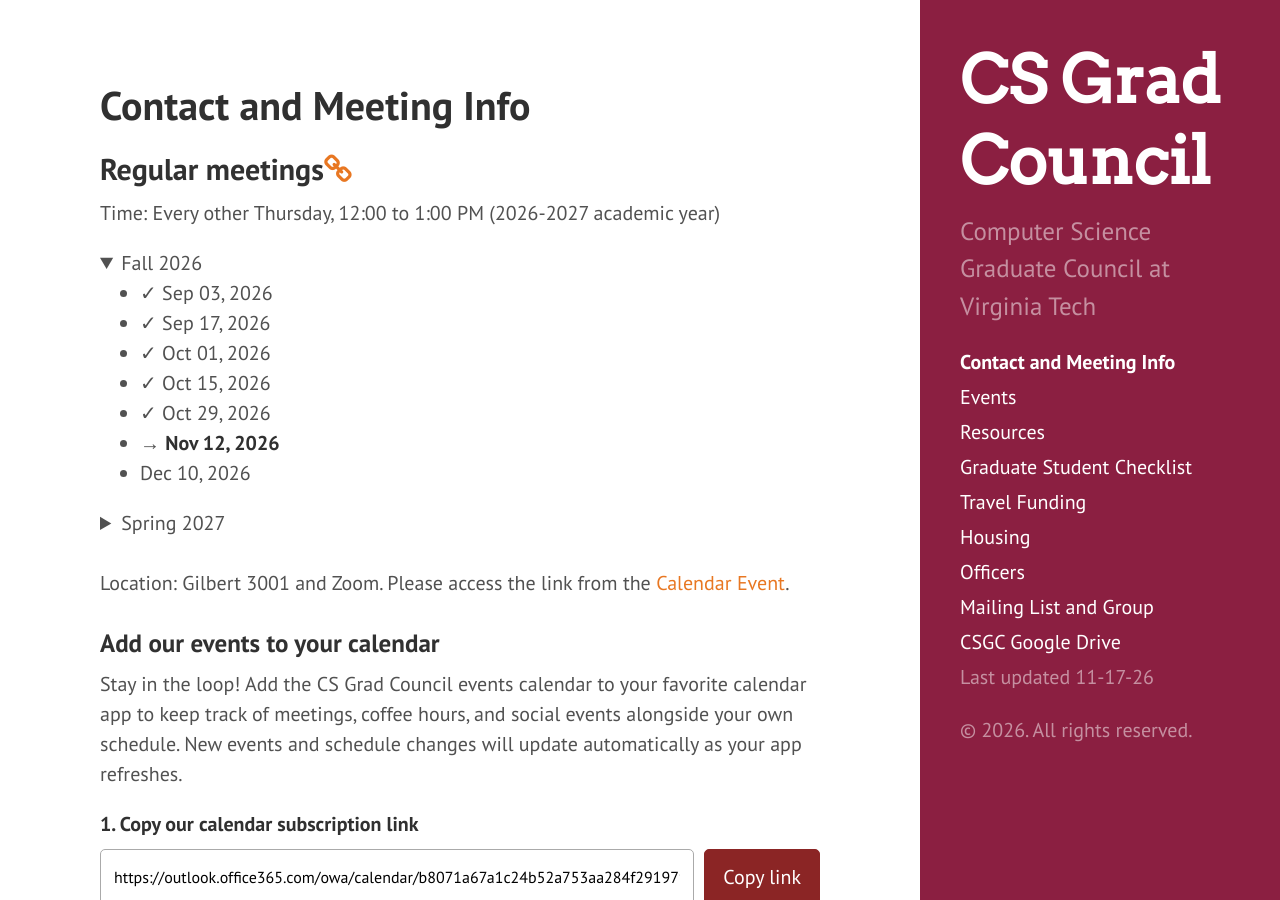
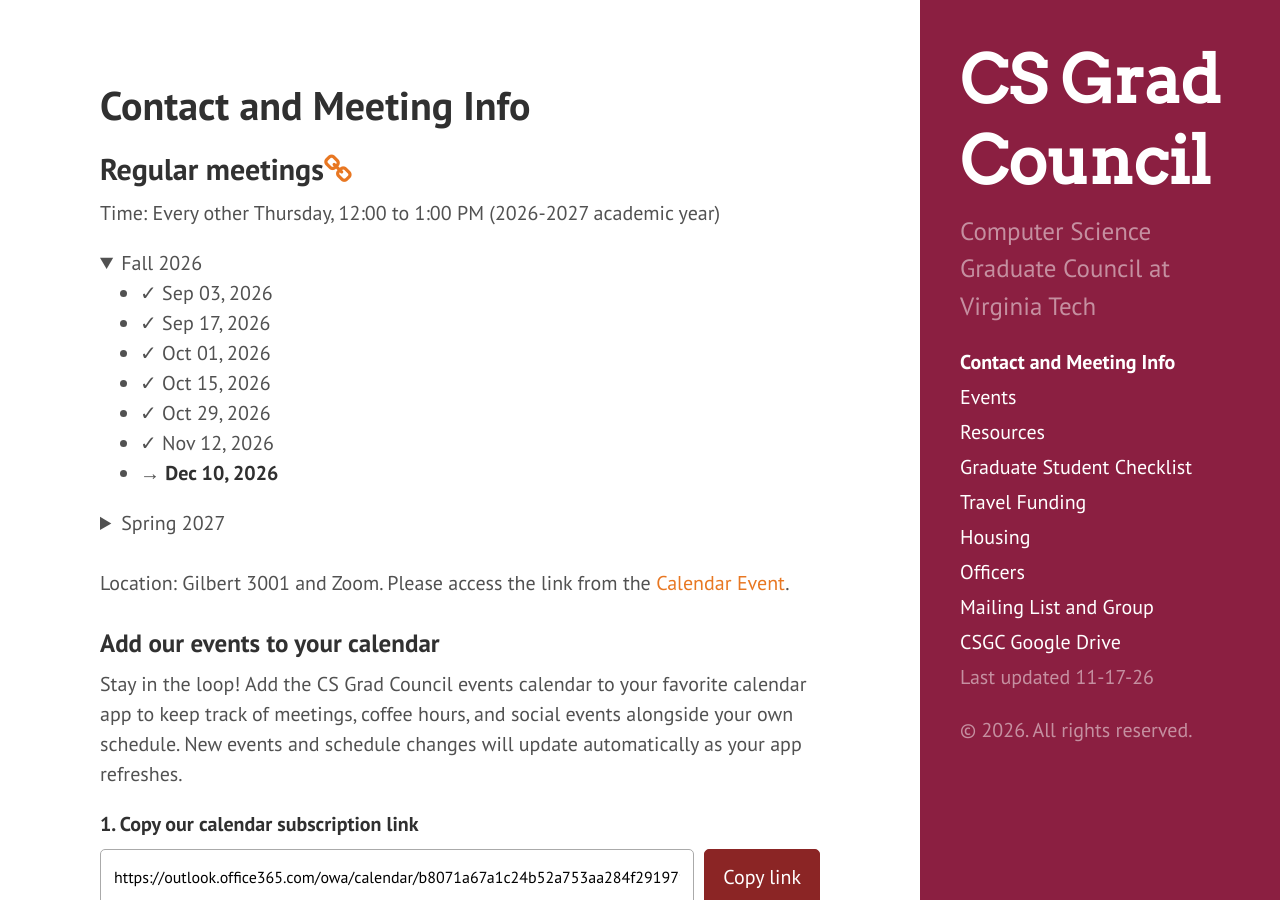
Before and after one commit to CSGraduateCouncil-VirginiaTech/csgc-website, a Jekyll site: the page built from meetings.md, in a window 1280 px wide and 900 px high. Built offline with Jekyll 4.4.1, drawn with Linux system fonts in a browser that asks for light colours.

Commit message:
update next biweekly event (#269)

```diff
--- a/meetings.md
+++ b/meetings.md
@@ -15,8 +15,8 @@ Time: Every other Thursday, 12:00 to 1:00 PM (2026-2027 academic year)
 * ✓ Oct 01, 2026
 * ✓ Oct 15, 2026
 * ✓ Oct 29, 2026
-* → **Nov 12, 2026**
-* Dec 10, 2026
+* ✓ Nov 12, 2026
+* → **Dec 10, 2026**
 
 </details>
 
```
